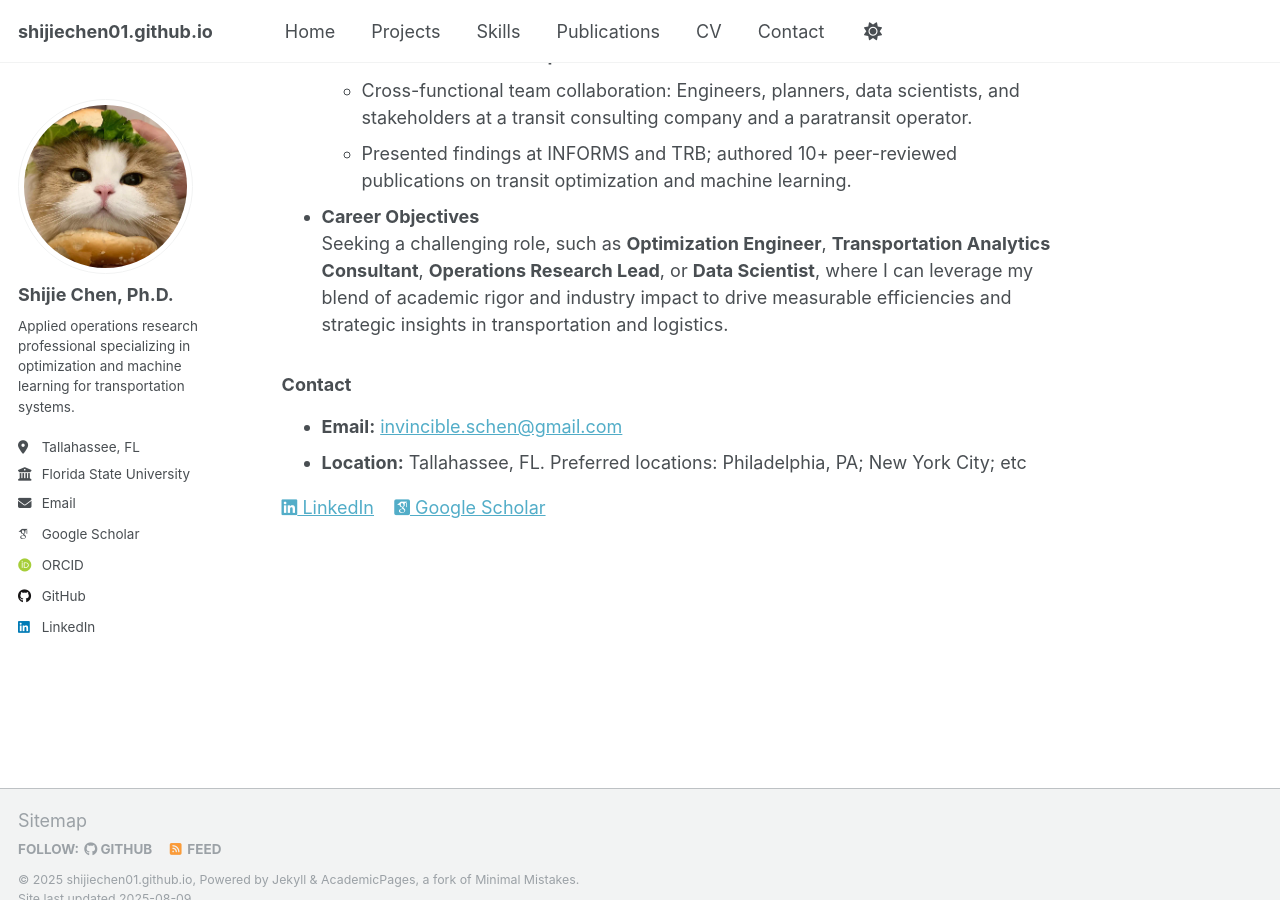
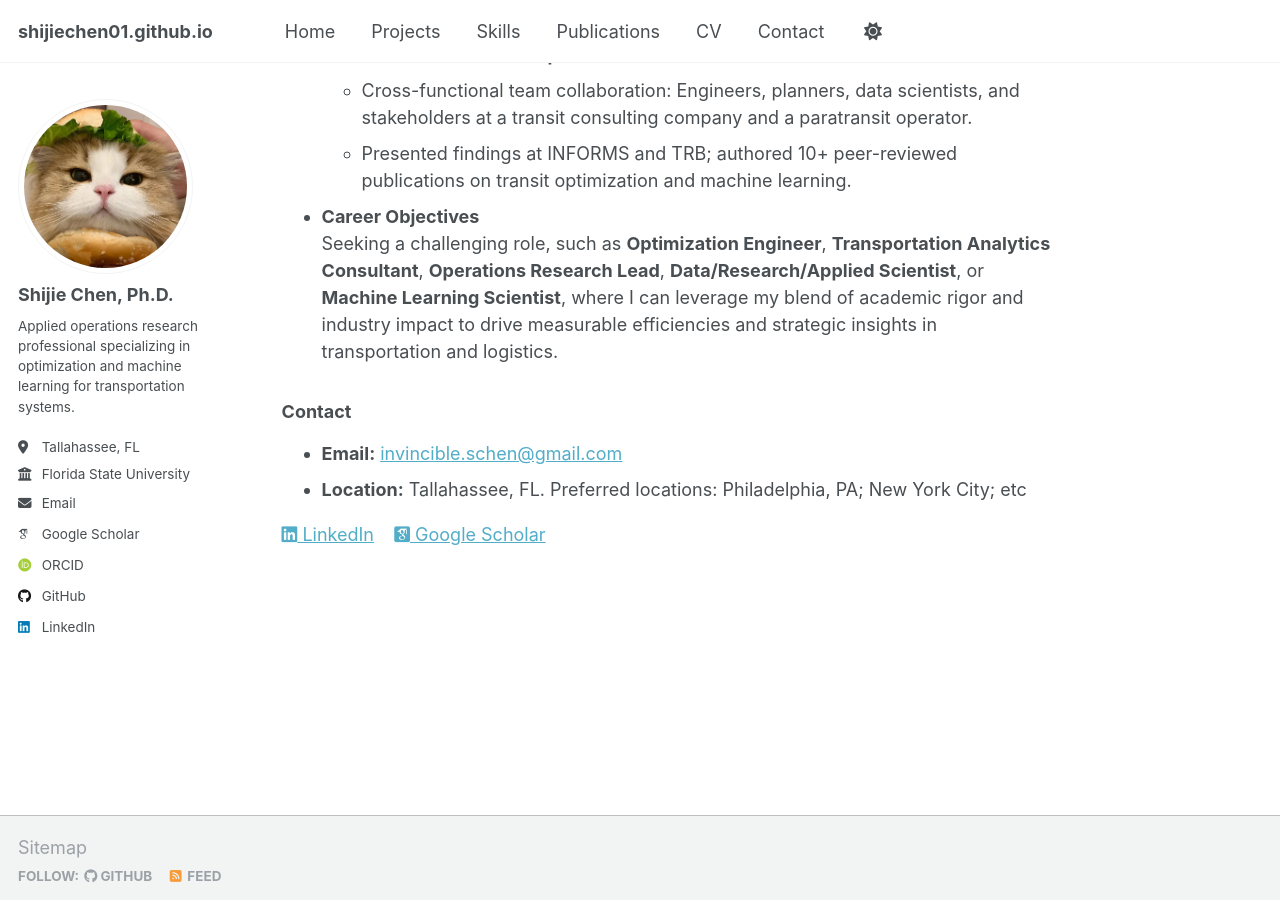
Before and after one commit to ShijieChen01/shijiechen01.github.io, a Jekyll site: the page built from _pages/about.md, in a window 1280 px wide and 900 px high, scrolled down 1141 px. Built offline with Jekyll 4.4.1, drawn with Linux system fonts in a browser that asks for light colours; some web fonts are replaced; a script that is not in the unit is left out.

Commit message:
Update about.md

```diff
--- a/_pages/about.md
+++ b/_pages/about.md
@@ -34,7 +34,7 @@ author_profile: true
   - Presented findings at INFORMS and TRB; authored 10+ peer-reviewed publications on transit optimization and machine learning.
 
 - **Career Objectives**
-  Seeking a challenging role, such as **Optimization Engineer**, **Transportation Analytics Consultant**, **Operations Research Lead**, or **Data Scientist**, where I can leverage my blend of academic rigor and industry impact to drive measurable efficiencies and strategic insights in transportation and logistics.
+  Seeking a challenging role, such as **Optimization Engineer**, **Transportation Analytics Consultant**, **Operations Research Lead**, **Data/Research/Applied Scientist**, or **Machine Learning Scientist**, where I can leverage my blend of academic rigor and industry impact to drive measurable efficiencies and strategic insights in transportation and logistics.
 
 
 ### Contact
```
